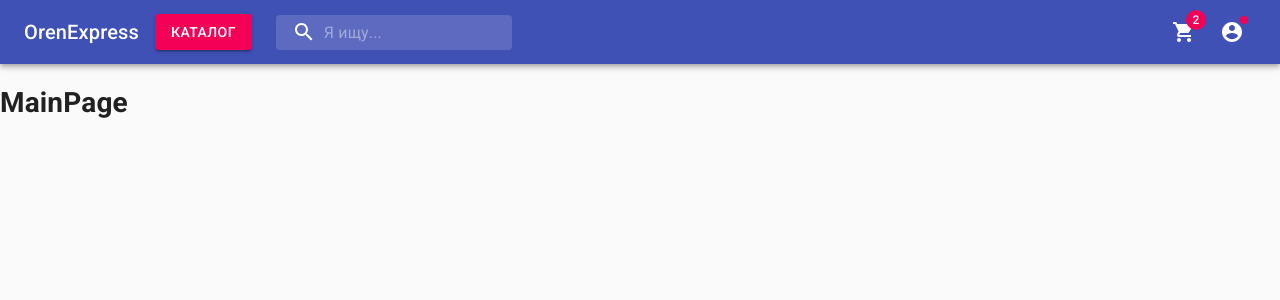
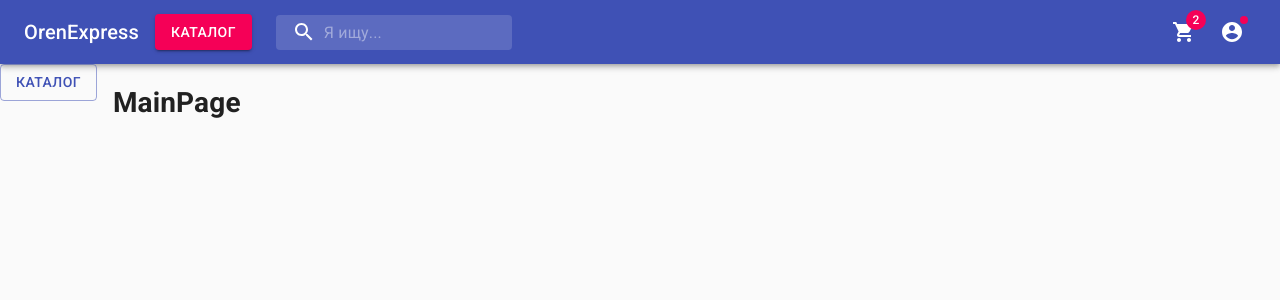
Before and after one commit to dymov-ant/oren-express, a React (Create React App) app: page / in a window 1280 px wide. Shown: the top 300 px of the page. Built offline with nearby package versions, Linux system fonts and the light colour scheme.

Commit message:
Макет каталога

```diff
--- /dev/null
+++ b/src/components/catalog/index.tsx
@@ -0,0 +1,56 @@
+import React, { useState, KeyboardEvent, MouseEvent } from "react"
+import { useStyles } from "./styles"
+import { Button, Divider, Drawer, List, ListItem, ListItemIcon, ListItemText } from "@material-ui/core"
+import InboxIcon from "@material-ui/icons/MoveToInbox"
+import MailIcon from "@material-ui/icons/Mail"
+
+
+const Catalog = () => {
+  const classes = useStyles()
+  const [open, setOpen] = useState(false)
+
+  const toggleDrawer = (isOpen: boolean) => (event: KeyboardEvent | MouseEvent) => {
+    if (event.type === "keydown" && ((event as KeyboardEvent).key === "Tab" || (event as KeyboardEvent).key === "Shift")) {
+      return
+    }
+    setOpen(isOpen)
+  }
+
+  const Sidebar = (
+    <div
+      className={classes.list}
+      role="presentation"
+      onClick={toggleDrawer(false)}
+      onKeyDown={toggleDrawer(false)}
+    >
+      <List>
+        {["Inbox", "Starred", "Send email", "Drafts"].map((text, index) => (
+          <ListItem button key={text}>
+            <ListItemIcon>{index % 2 === 0 ? <InboxIcon/> : <MailIcon/>}</ListItemIcon>
+            <ListItemText primary={text}/>
+          </ListItem>
+        ))}
+      </List>
+      <Divider/>
+      <List>
+        {['All mail', 'Trash', 'Spam'].map((text, index) => (
+          <ListItem button key={text}>
+            <ListItemIcon>{index % 2 === 0 ? <InboxIcon /> : <MailIcon />}</ListItemIcon>
+            <ListItemText primary={text} />
+          </ListItem>
+        ))}
+      </List>
+    </div>
+  )
+
+  return (
+    <div className={classes.root}>
+      <Button variant="outlined" color="primary" onClick={toggleDrawer(true)}>Каталог</Button>
+      <Drawer anchor="left" open={open} onClose={toggleDrawer(false)}>
+        {Sidebar}
+      </Drawer>
+    </div>
+  )
+}
+
+export default Catalog
--- /dev/null
+++ b/src/components/catalog/styles.ts
@@ -0,0 +1,10 @@
+import { createStyles, makeStyles, Theme } from "@material-ui/core/styles"
+
+export const useStyles = makeStyles((theme: Theme) => createStyles({
+  root: {
+    marginRight: theme.spacing(2)
+  },
+  list: {
+    width: 250
+  }
+}))
--- a/src/pages/mainPage/index.tsx
+++ b/src/pages/mainPage/index.tsx
@@ -1,9 +1,16 @@
 import React, { FC } from "react"
+import Catalog from "../../components/catalog"
+import { useStyles } from "./styles"
 
 const MainPage: FC = () => {
+  const classes = useStyles()
+
   return (
-    <div>
-      <h1>MainPage</h1>
+    <div className={classes.root}>
+      <Catalog/>
+      <div>
+        <h1>MainPage</h1>
+      </div>
     </div>
   )
 }
--- /dev/null
+++ b/src/pages/mainPage/styles.ts
@@ -0,0 +1,8 @@
+import { createStyles, makeStyles } from "@material-ui/core/styles"
+
+export const useStyles = makeStyles(() => createStyles({
+  root: {
+    display: "flex",
+    alignItems: "top"
+  }
+}))
```
